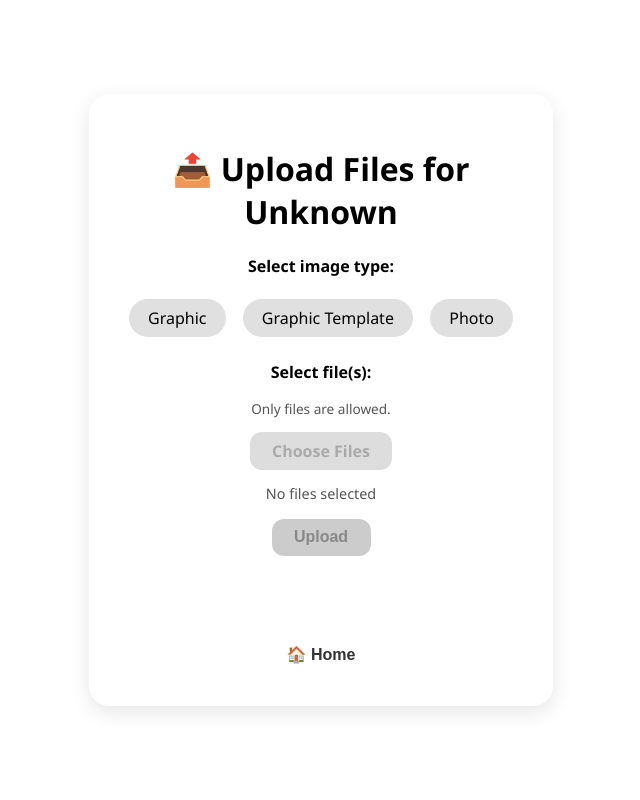
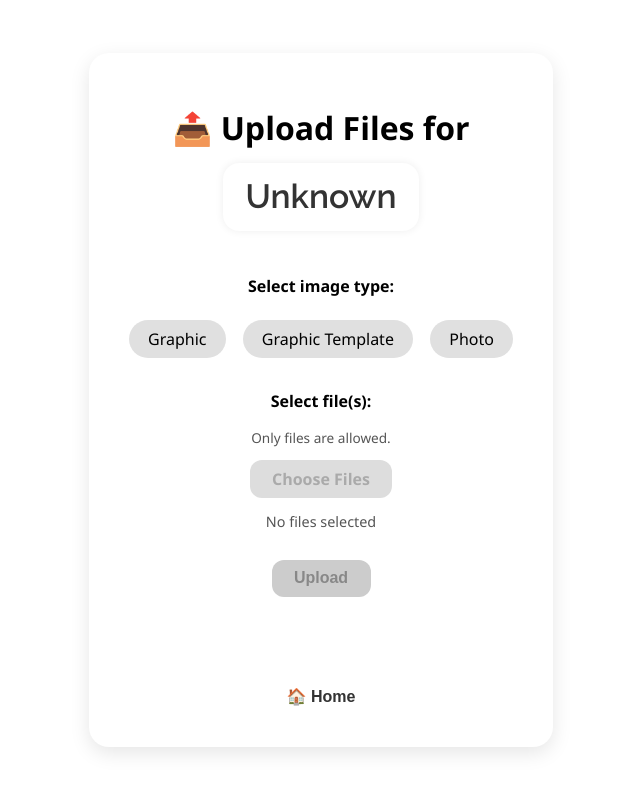
Before and after one commit to vladpke/company-image-uploader, a Flask app: page /upload in a window 1280 px wide. Shown: the whole page, without its empty margins (319-959 px from the left). Run offline with Flask 3, Linux system fonts and the light colour scheme; the visitor is signed in with stand-in values (Sample User, id 1).

Commit message:
Inproved visuals

```diff
--- a/static/style.css
+++ b/static/style.css
@@ -39,9 +39,24 @@ button {
     transition: background 0.3s ease;
 }
 
-/* button:hover {
-    background: #5a54e2;
-} */
+.company {
+    background-color: var(--theme-color);
+    padding: 0.25em 0.6em;
+    border-radius: 16px;
+    font-weight: bold;
+    color: #333;
+    border: 2px solid rgba(255, 255, 255, 0.6);
+    box-shadow: 0 0 8px rgba(0, 0, 0, 0.07);
+    display: inline-block;
+    line-height: 1.4;
+    font-size: 1.05em;
+    margin-top: 0.4em;
+    font-family: 'Raleway', sans-serif;
+}
+
+.nowrap {
+    white-space: nowrap;
+}
 
 .error {
     color: red;
@@ -140,6 +155,7 @@ input[type="radio"]:checked+label {
 /* --- Cute File Input Styling --- */
 .file-input {
     margin-top: 1.5em;
+    margin-bottom: 2em;
     text-align: center;
 }
 
@@ -240,3 +256,19 @@ input[type="file"] {
         font-size: 0.8em;
     }
 }
+
+.upload-page h1 {
+    margin-bottom: 1.4em;
+}
+
+.radio-group {
+    margin-bottom: 2em;
+}
+
+.file-input {
+    margin-bottom: 0.4em;
+}
+
+#upload-btn {
+    margin-top: 1.4em;
+}
--- a/templates/upload.html
+++ b/templates/upload.html
@@ -5,6 +5,7 @@
     <meta charset="UTF-8">
     <meta name="viewport" content="width=device-width, initial-scale=1.0">
     <title>Upload Images</title>
+    <link href="https://fonts.googleapis.com/css2?family=Raleway:wght@600&display=swap" rel="stylesheet">
     <link rel="stylesheet" href="{{ url_for('static', filename='style.css') }}">
     <script>
         window.ALLOWED_EXTENSIONS = "{{ allowed_extensions }}".split(",");
@@ -12,9 +13,9 @@
     <script defer src="{{ url_for('static', filename='script.js') }}"></script>
 </head>
 
-<body class="themed-body" style="--theme-color: {{ theme_color }};">
+<body class="themed-body upload-page" style="--theme-color: {{ theme_color }};">
     <div class="container">
-        <h1>📤 Upload Files for <span class="company">{{ company }}</span></h1>
+        <h1>📤 Upload Files for <span class="nowrap company">{{ company }}</span></h1>
 
         <form method="POST" action="/upload" enctype="multipart/form-data">
             <input type="hidden" name="company" value="{{ company }}">
```
